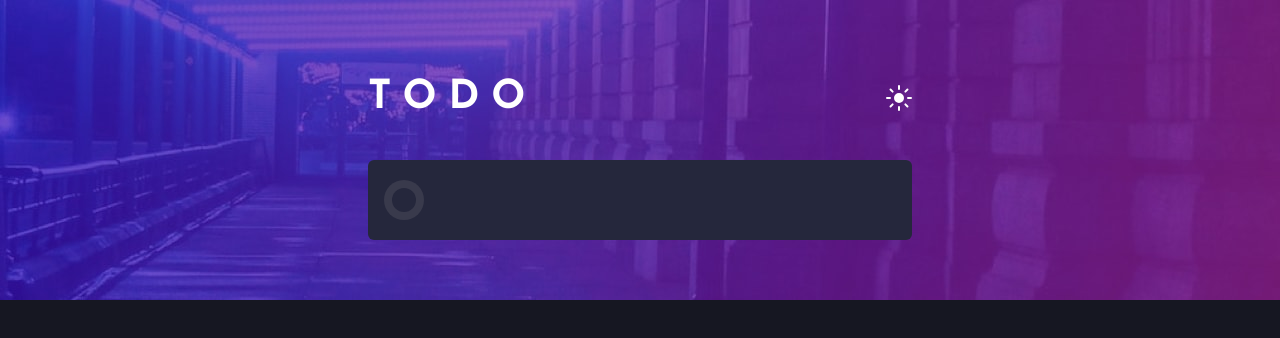
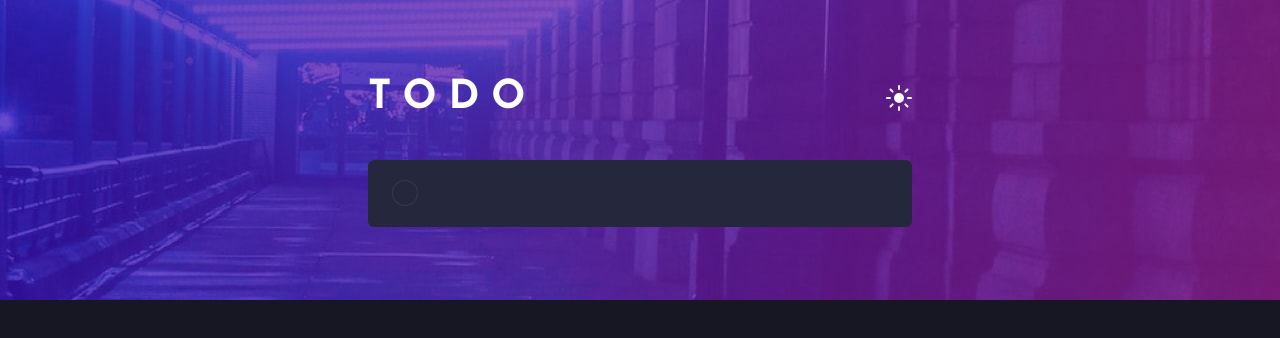
Before and after one commit to Mohamad-Ilham-Ramadhan/todo-app-react-ts, a Next.js app: page / in a window 1280 px wide. Shown: the top 338 px of the page. Built offline with nearby package versions, Linux system fonts and the light colour scheme.

Commit message:
dark theme styling fix buttonCheck, input bar

```diff
--- a/components/ButtonCheck.tsx
+++ b/components/ButtonCheck.tsx
@@ -10,7 +10,7 @@ export default function ButtonCheck() {
     setChecked( prev => !prev );
   }
   return (
-    <div className={clsx("rounded-full p-2 flex justify-center items-center bg-gradient-to-br hover:from-check-from hover:to-check-to", border)}>
+    <div className={clsx("rounded-full p-px flex justify-center items-center bg-gradient-to-br hover:from-check-from hover:to-check-to", border)}>
       <button
         className={clsx('rounded-full w-6 h-6 text-center flex justify-center items-center focus:outline-none bg-dark-theme-very-dark-desaturated-blue', bg)}
         onClick={handleClick}
--- a/pages/index.tsx
+++ b/pages/index.tsx
@@ -24,11 +24,11 @@ export default function Home() {
           </div>
         </div>
 
-        <div className="flex py-5 bg-dark-theme-very-dark-desaturated-blue w-full rounded-md focus:outline-none text-dark-theme-light-grayish-blue">
-          <div className="px-4">
+        <div className="flex py-5 pr-5 bg-dark-theme-very-dark-desaturated-blue w-full rounded-md focus:outline-none text-dark-theme-light-grayish-blue">
+          <div className="px-6">
             <ButtonCheck />
           </div>
-          <input type="text"  className="bg-transparent"/>
+          <input type="text"  className="bg-transparent focus:outline-none caret-primary-bright-blue w-full"/>
         </div>
       </div>
     </div>
--- a/tailwind.config.js
+++ b/tailwind.config.js
@@ -1,4 +1,5 @@
 module.exports = {
+  mode: 'jit',
   purge: ['./pages/**/*.{js,ts,jsx,tsx}', './components/**/*.{js,ts,jsx,tsx}'],
   darkMode: false, // or 'media' or 'class'
   theme: {
```
